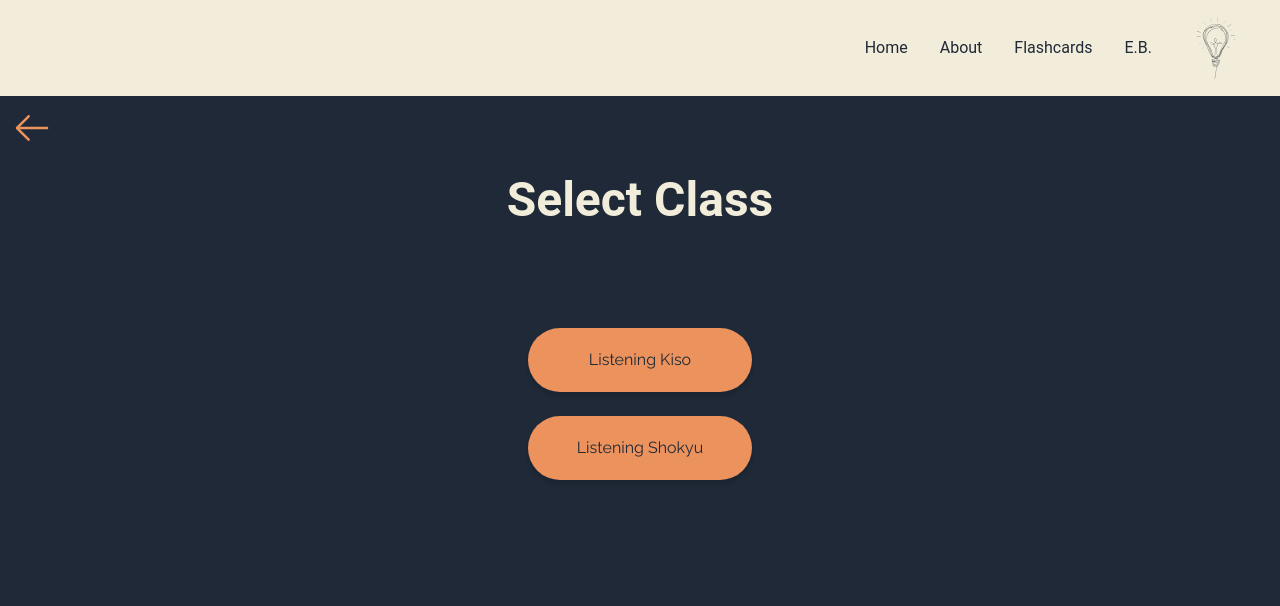
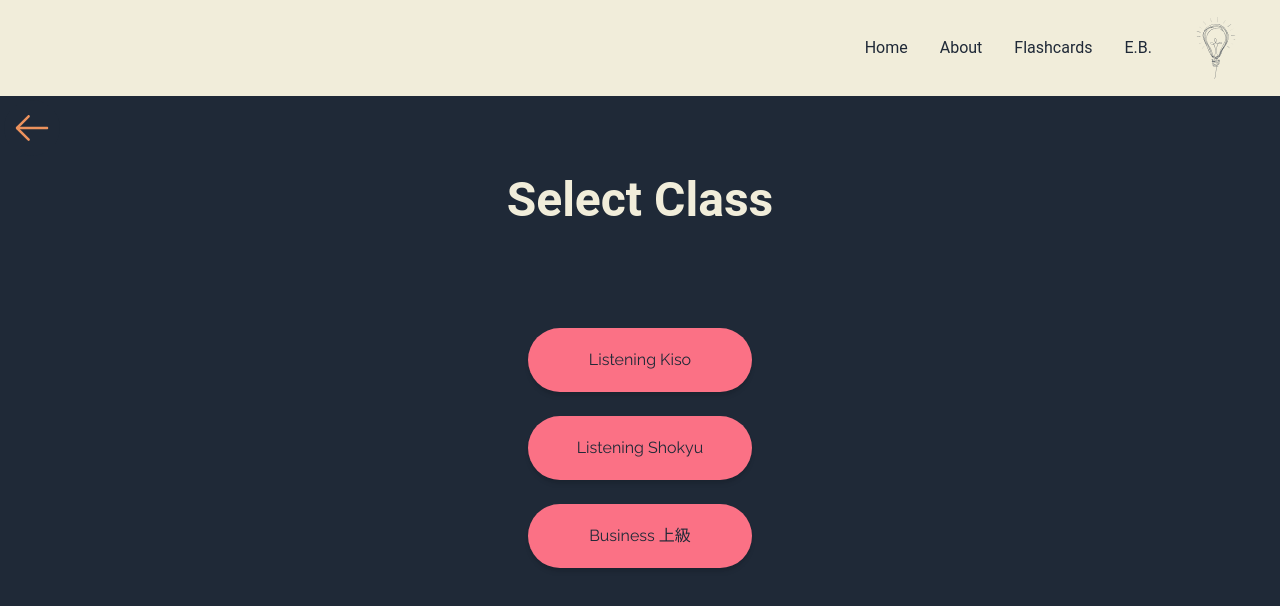
Before and after one commit to Edward-Stalley/Flashcard-App-2022-Version-2.0, a Next.js app in the folder client/: page /ClassSelector/2023/1 in a window 1280 px wide. Shown: the top 606 px of the page. Built offline with nearby package versions, Linux system fonts and the light colour scheme.

Commit message:
Tweaked Color for classes that are not ready

```diff
--- a/client/Components/ClassComponent.tsx
+++ b/client/Components/ClassComponent.tsx
@@ -2,6 +2,7 @@ import Link from "next/link";
 import { ReactElement, JSXElementConstructor, ReactFragment, ReactPortal } from "react";
 
 export default function Class(props: {
+  ready: any;
   year: any;
   week: any;
   class:
@@ -16,10 +17,9 @@ export default function Class(props: {
 }) {
   return (
     <Link
-      className=" nav_button bg-but-d dark:text-bd-1 dark:bg-but-d  w-56 h-16  p-5 rounded-full flex items-center m-1 justify-center"
-      // for local host
-      // href={`/ClassSelector/${props.year}/${props.week}/${props.class}`}
-      // Use the one below for deployed version
+      className={`nav_button ${
+        props.ready ? "bg-but-d" : "bg-rose-400"
+      } dark:text-bd-1  w-56 h-16  p-5 rounded-full flex items-center m-1 justify-center`}
       href={`/ClassSelector/${props.year}/${props.week}/${props.class}`}
     >
       {props.class}
--- a/client/Components/MatchingCards.tsx
+++ b/client/Components/MatchingCards.tsx
@@ -168,6 +168,8 @@ export default function MatchingCards(props: {
 
 // #5 when card is selected change color and hold to see if next card is a match
 
+
+
 // #6 if a match, stay green else flash red and reset
 
 // FOR MOBILE
--- a/client/Components/WeekComponent.tsx
+++ b/client/Components/WeekComponent.tsx
@@ -3,16 +3,16 @@ import React from "react";
 
 export default function Week(props: any) {
   const week = props.week;
-  console.log(typeof week, typeof props.year);
 
   return (
-    // <div className="hover:bg-blue-100 bg-blue-200 dark:bg-bd-2 dark:text-td-1  h-fit w-64 p-5 rounded flex items-center m-1 justify-center dark:hover:bg-zinc-400">
     <Link
-      className="nav_button bg-but-d dark:text-bd-1  w-56 h-16  p-5 rounded-full flex items-center m-1 justify-center"
+      className={`nav_button ${
+        // this is the color for when the vocabulary is not ready for a class
+        props.ready ? "bg-but-d" : "bg-rose-400"
+      } dark:text-bd-1  w-56 h-16  p-5 rounded-full flex items-center m-1 justify-center`}
       href={`/ClassSelector/${props.year}/${week}`}
     >
       Week {props.week}{" "}
     </Link>
-    // </div>
   );
 }
--- a/client/pages/ClassSelector/[yearId]/[weekId]/index.tsx
+++ b/client/pages/ClassSelector/[yearId]/[weekId]/index.tsx
@@ -5,17 +5,43 @@ import ToggleButton from "../../../../Components/ToggleButton";
 import Header from "../../../../Components/Header";
 import ClassComponent from "../../../../Components/ClassComponent";
 import Navbar from "../../../../Components/Navbar";
+import { useState } from "react";
+
+// Stop auto formatting this file to make class commenting easier
+// prettier-ignore
 
 function ProductDetail() {
   const router = useRouter();
   const { params = [] } = router.query;
+
   const yearId = router.query.yearId;
   const weekId = router.query.weekId;
 
-  const classArray = ["Listening Kiso", "Listening Shokyu"];
+  const classArray = ["Listening Kiso", "Listening Shokyu", "Business 上級"];
+  const currentWeek = "41";
   const classList = classArray.map((week, i) => {
     return (
-      <ClassComponent key={"class" + yearId + weekId + (i + 1)} year={yearId} week={weekId} class={classArray[i]} />
+      <ClassComponent
+        // Set Class To Ready
+        // commented out  means class is not ready (red)
+
+        ready={
+          (weekId === currentWeek && classArray[i] === "Listening Kiso")
+
+          // || (weekId === currentWeek && classArray[i] === "Listening Shokyu")
+
+          // || (weekId === currentWeek && classArray[i] === "Business 上級")
+
+
+            ? true
+            : false
+        }
+        //
+        key={"class" + yearId + weekId + (i + 1)}
+        year={yearId}
+        week={weekId}
+        class={classArray[i]}
+      />
     );
   });
 
--- a/client/pages/ClassSelector/[yearId]/index.tsx
+++ b/client/pages/ClassSelector/[yearId]/index.tsx
@@ -4,7 +4,7 @@ import WeekComponent from "../../../Components/WeekComponent";
 import HomeButton from "../../../Components/HomeButton";
 import ToggleButton from "../../../Components/ToggleButton";
 import Header from "../../../Components/Header";
-import React from "react";
+import React, { useState } from "react";
 import Navbar from "../../../Components/Navbar";
 
 function ProductDetail() {
@@ -12,11 +12,21 @@ function ProductDetail() {
   const { params = [] } = router.query;
   const yearId = router.query.yearId;
 
-  const array = yearId === "20222023" ? Array(8).fill("") : Array(48).fill("");
+  // first array needs to go to 8 (started near the end of the year)
+  // second array will go to 48 (regular year length_)
+  const array = yearId === "20222023" ? Array(2).fill("") : Array(0).fill("");
 
   const weekList = array.map((week, i) => {
+    const weekNumber = i + 41;
     return (
-      <WeekComponent key={"week" + { yearId } + (i + 1)} year={yearId} week={yearId === "20222023" ? i + 41 : i + 1} />
+      <WeekComponent
+        // change "ready" when the vocab has been added for the week. If no vocab week should be red. If there is vocab it will be orange  and ready to use.
+        ready={yearId === "20222023" && weekNumber <= 41 && true}
+        key={"week" + { yearId } + (i + 1)}
+        year={yearId}
+        // started the site towards the end of the school year so only including the last 8 weeks for this school year
+        week={yearId === "20222023" ? i + 41 : i + 1}
+      />
     );
   });
 
--- a/client/pages/ClassSelector/index.tsx
+++ b/client/pages/ClassSelector/index.tsx
@@ -6,7 +6,10 @@ import Header from "../../Components/Header";
 import Navbar from "../../Components/Navbar";
 
 export default function Product() {
-  const yearArray = ["2022", "2023"];
+  const yearArray = ["2022"];
+
+  // Use the Array below once new year starts
+  // const yearArray = ["2022", "2023"];
 
   const yearList = yearArray.map((week, i) => {
     return <YearComponent key={"year" + yearArray[i]} year={yearArray[i] + (parseFloat(yearArray[i]) + 1)} />;
```
